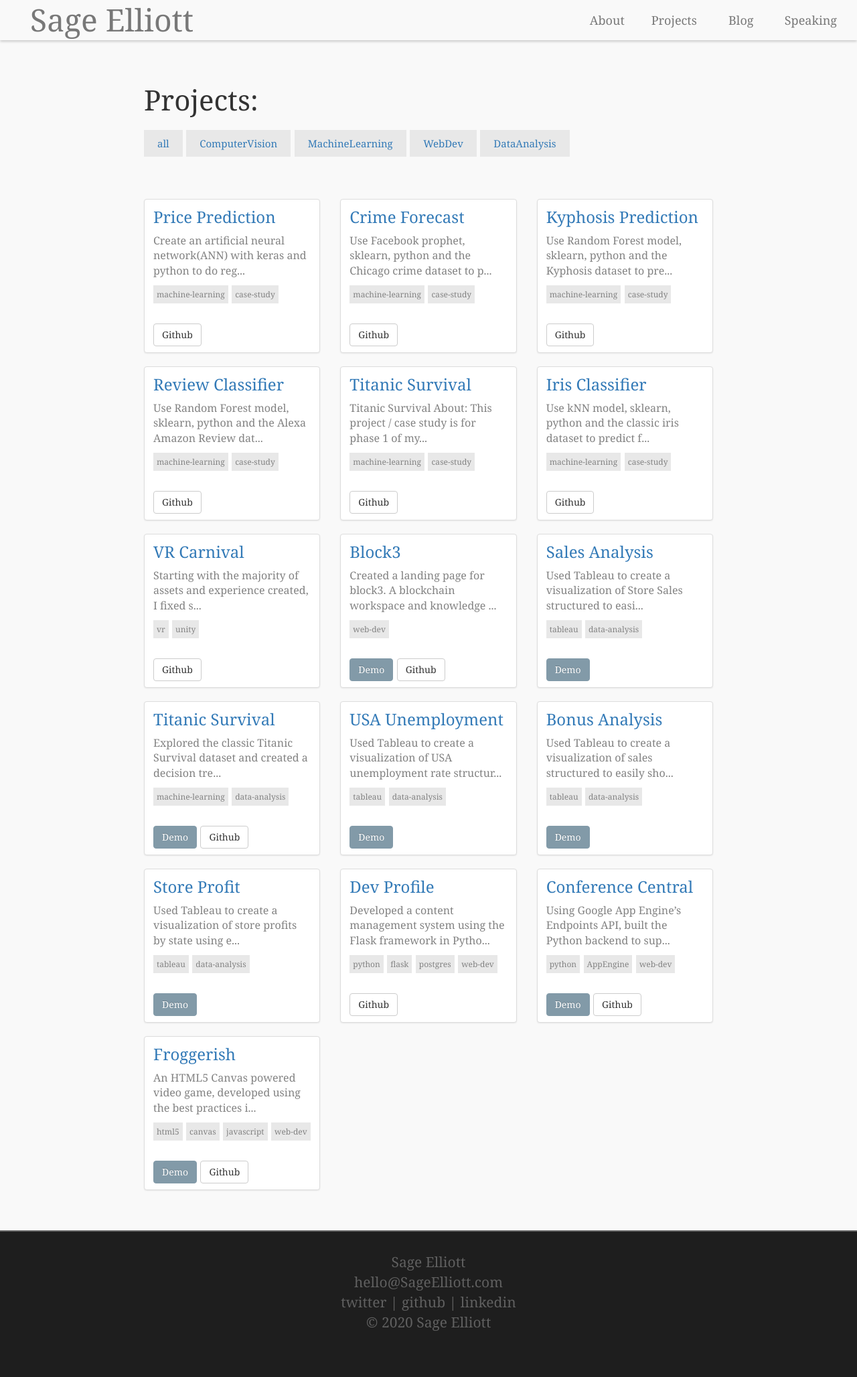
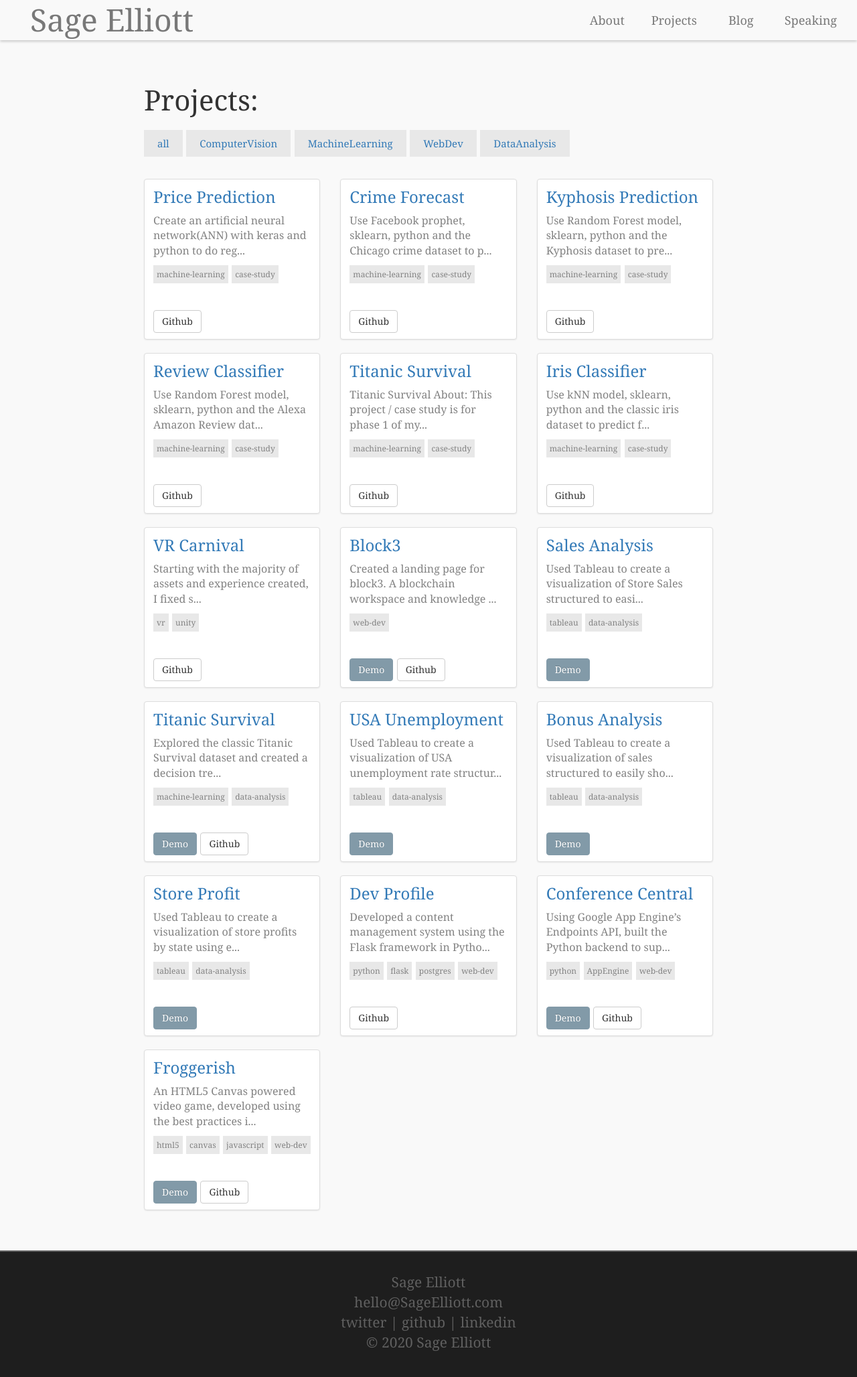
Before and after one commit to sagecodes/sage-blog, a Jekyll site: the page built from projects.html, in a window 1280 px wide. Shown: the top 2056 px of the page at 67% size. Built offline with Jekyll 4.4.1, drawn with Linux system fonts in a browser that asks for light colours; nearby versions of some CDN libraries; some web fonts are replaced.

Commit message:
Fix: change min height on projects for better sizing accross multi device sizes

```diff
--- a/blog.html
+++ b/blog.html
@@ -21,7 +21,7 @@ permalink: /blog/
     <span class="blog-post_tag flask-btn"><a href="{{ site.baseurl }}/blog#{{ 'flask' | slugify }}" >flask</a></span>
     <span class="blog-post_tag aws-btn"><a href="{{ site.baseurl }}/blog#{{ 'aws' | slugify }}" >aws</a></span> -->
   </div>
-    <br><br>
+<br>
 
   <div class="row">
 
--- a/css/responsive.css
+++ b/css/responsive.css
@@ -11,6 +11,7 @@
         font-size: 2.2em;
     }
 
+
 }
 
 @media screen and (min-width: 850px) {
@@ -23,10 +24,7 @@
     }
 
 
-    .post-thumbnail, .project-thumbnail  {
 
-    min-height: 230px;
-}
 
 
     /* portfolio
@@ -85,12 +83,14 @@
 @media screen and (min-width: 1200px) {
    .blog-btn-wrapper {
     margin-bottom: 20px;
+}
 
+.post-thumbnail, .project-thumbnail  {
+
+    min-height: 240px;
 }
 
 }
-
-
 
 
 @media screen and (min-width: 1700px) {
--- a/css/style.css
+++ b/css/style.css
@@ -189,7 +189,7 @@ margin-bottom: 40px;
 }
 
 .project-thumbnail {
-    min-height: 200px;
+    min-height: 210px;
     padding-bottom: 50px;
 }
 
--- a/projects.html
+++ b/projects.html
@@ -21,7 +21,7 @@ permalink: /projects/
     <!-- <span class="blog-post_tag design-btn"><a href="{{ site.baseurl }}/projects#{{ 'design' | slugify }}">Design</a></span> -->
     <!-- <span class="blog-post_tag robotics-btn"><a href="{{ site.baseurl }}/projects#{{ 'robotics' | slugify }}">Robotics</a></span> -->
   </div>
-    <br><br>
+    <br>
 
     <div class="row">
 
@@ -32,10 +32,11 @@ permalink: /projects/
       <li>
 
           <div class="caption">
-          <h3><a class="post-link" href="{{ post.url | prepend: site.baseurl }}">{{ post.title }}</h3>
+          <h3><a class="post-link" href="{{ post.url | prepend: site.baseurl }}">{{ post.title }}</a></h3>
           <div class="post_meta">
-            <span class="post_excerpt"> <p>{{ post.content | strip_html | truncate: 75 }} </p> </a></span>
-              <!-- <a href="{{post.url | prepend: site.baseurl }}">Read&nbsp;more&nbsp;>></a> -->
+            <span class="post_excerpt"> <p>{{ post.content | strip_html | truncate: 75 }}
+               </p></span>
+
             {% if post.tags %}
               {% for tag in post.tags %}
                 <span class="post_tag {{ tag }}-btn"><a href="{{ site.baseurl }}/projects#{{ tag | slugify }}">{{ tag }}</a></span>
@@ -43,13 +44,13 @@ permalink: /projects/
             {% endif %}
             <br>
             <div class="btn-wrapper">
-
             {% if post.demo_url %}
               <a class="btn btn-primary" href="{{ post.demo_url }}" target="blank">Demo</a>
             {% endif %}
             {% if post.github_url %}
               <a class="btn btn-default" href="{{ post.github_url }}" target="blank">Github</a>
             {% endif %}
+
           </div>
           </div>
         </div>
```
